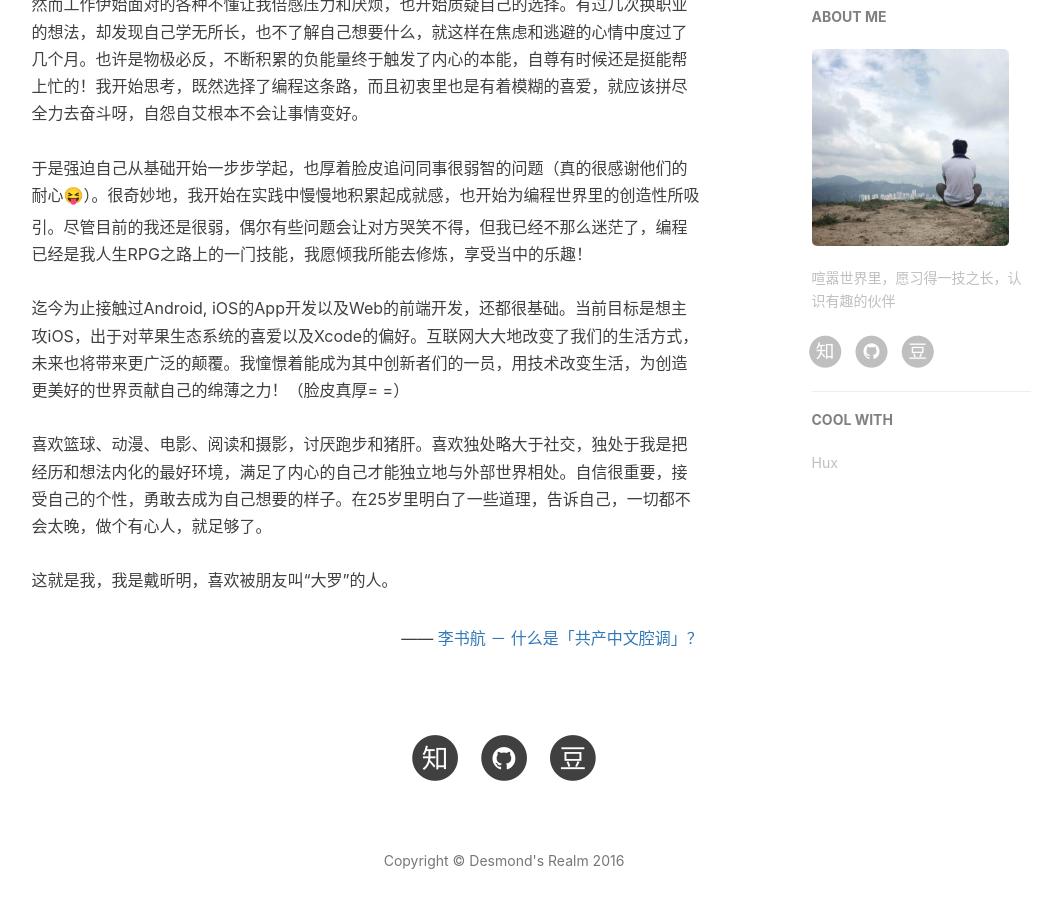
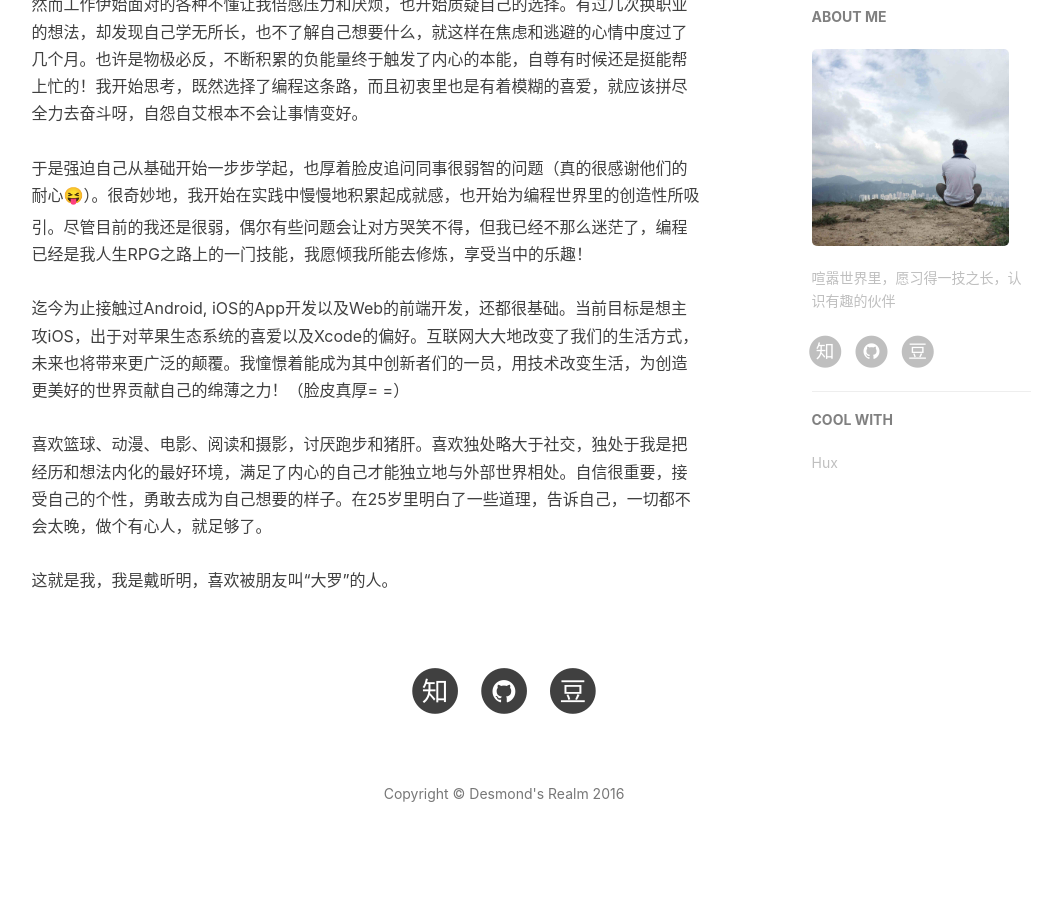
Before and after one commit to DesmondDAI/desmonddai.github.io, a Jekyll site: the page built from about.html, in a window 1280 px wide and 900 px high, scrolled down 641 px. Shown: the whole window, without its empty margins (136-1187 px from the left). Built offline with Jekyll 4.4.1, drawn with Linux system fonts in a browser that asks for light colours; nearby versions of some CDN libraries; emoji names are drawn with the system emoji font; comment, search, counter and statistics services are not loaded; after the commit the page ends 1474 px from its top, so only the background shows below that.

Commit message:
Debug about.html by commenting things inside <div>

```diff
--- a/about.html
+++ b/about.html
@@ -23,9 +23,9 @@ header-img: "img/about-bg.jpg"
     <br><br>喜欢篮球、动漫、电影、阅读和摄影，讨厌跑步和猪肝。喜欢独处略大于社交，独处于我是把经历和想法内化的最好环境，满足了内心的自己才能独立地与外部世界相处。自信很重要，接受自己的个性，勇敢去成为自己想要的样子。在25岁里明白了一些道理，告诉自己，一切都不会太晚，做个有心人，就足够了。
     <br><br>这就是我，我是戴昕明，喜欢被朋友叫“大罗”的人。
 
-    <p style="text-align:right;">
+    <!-- <p style="text-align:right;">
         —— <a href="http://www.zhihu.com/question/19687065">李书航 － 什么是「共产中文腔调」？ </a>
-    </p>
+    </p> -->
 
 </div>
 
```
